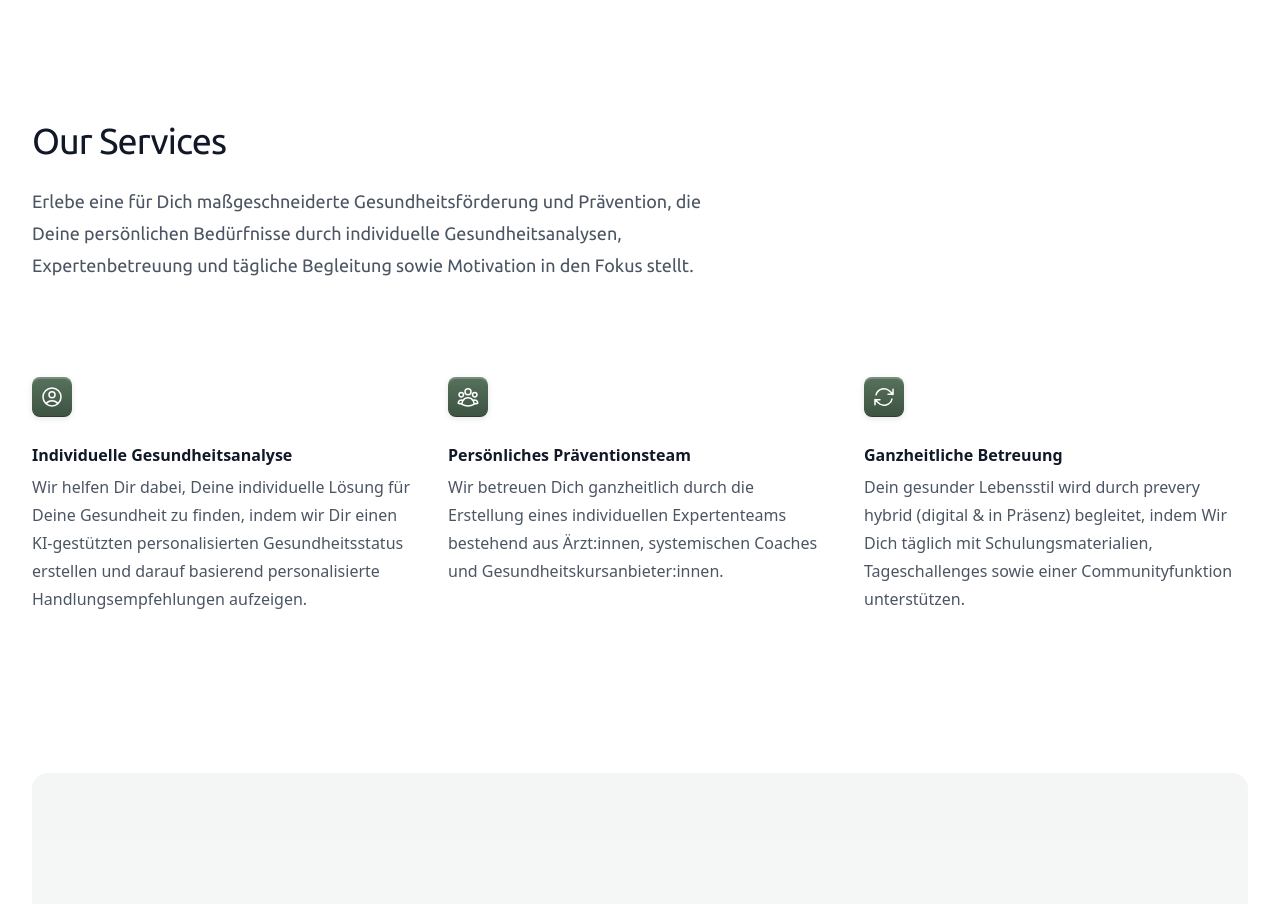
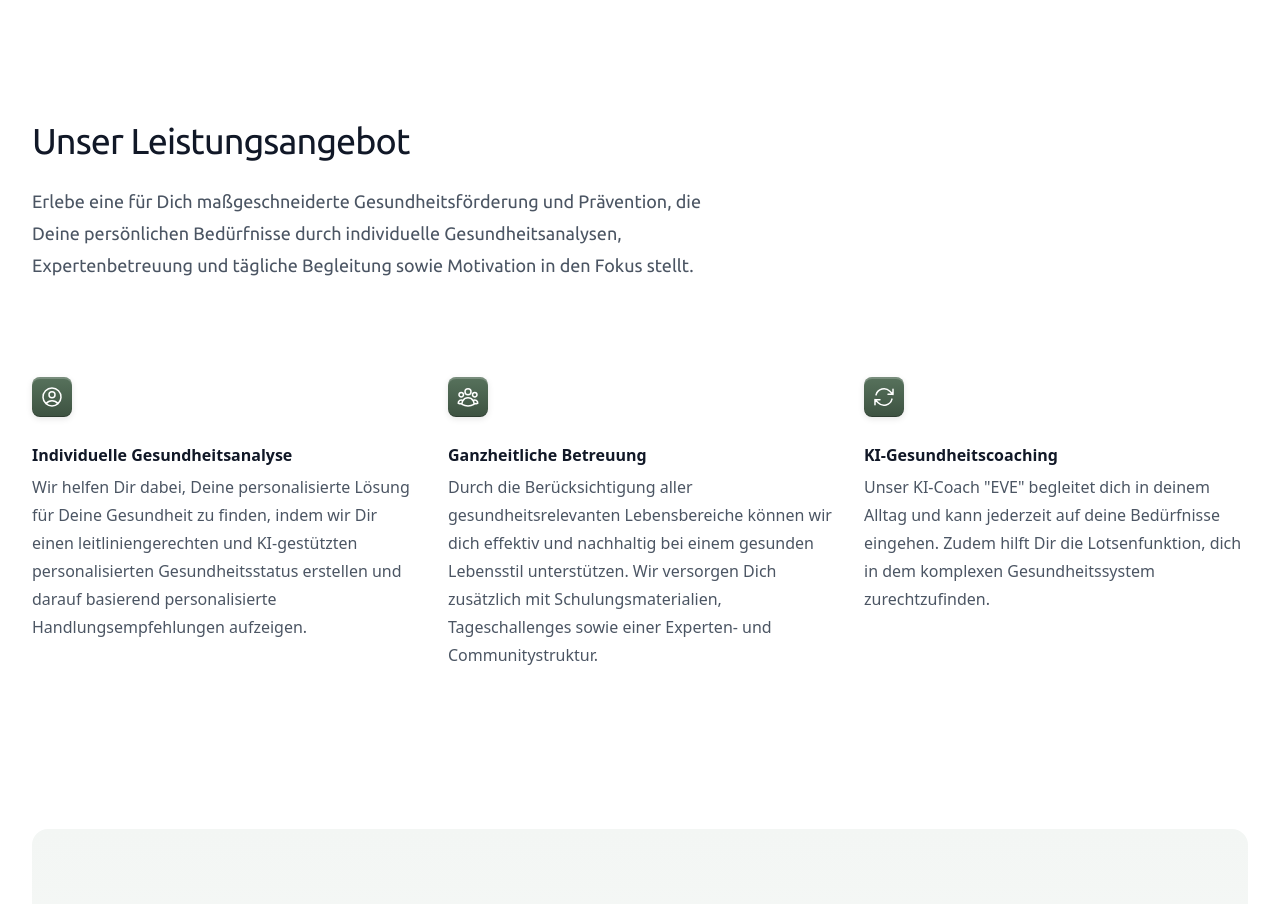
Before and after one commit to prevery-de/prevery-de.github.io, a React (Vite) app: page / in a window 1280 px wide. Shown: the part 2160-3064 px from the top of the page. Built offline with nearby package versions, Linux system fonts and the light colour scheme.

Commit message:
Update services.tsx

```diff
--- a/src/components/services.tsx
+++ b/src/components/services.tsx
@@ -8,17 +8,17 @@ const features = [
     {
         name: 'Individuelle Gesundheitsanalyse',
         description:
-            'Wir helfen Dir dabei, Deine individuelle Lösung für  Deine Gesundheit zu finden, indem wir Dir einen KI-gestützten personalisierten Gesundheitsstatus erstellen und darauf basierend personalisierte Handlungsempfehlungen aufzeigen. ',
+            'Wir helfen Dir dabei, Deine personalisierte Lösung für Deine Gesundheit zu finden, indem wir Dir einen leitliniengerechten und KI-gestützten personalisierten Gesundheitsstatus erstellen und darauf basierend personalisierte Handlungsempfehlungen aufzeigen. ',
         icon: UserCircleIcon,
     },
     {
-        name: 'Persönliches Präventionsteam',
-        description: 'Wir betreuen Dich ganzheitlich durch die Erstellung eines individuellen Expertenteams bestehend aus Ärzt:innen, systemischen Coaches und Gesundheitskursanbieter:innen.',
+        name: 'Ganzheitliche Betreuung',
+        description: 'Durch die Berücksichtigung aller gesundheitsrelevanten Lebensbereiche können wir dich effektiv und nachhaltig bei einem gesunden Lebensstil unterstützen. Wir versorgen Dich zusätzlich mit Schulungsmaterialien, Tageschallenges sowie einer Experten- und Communitystruktur.',
         icon: UserGroupIcon,
     },
     {
-        name: 'Ganzheitliche Betreuung',
-        description: 'Dein gesunder Lebensstil wird durch prevery hybrid (digital & in Präsenz) begleitet, indem Wir Dich täglich mit Schulungsmaterialien, Tageschallenges sowie einer Communityfunktion unterstützen.',
+        name: 'KI-Gesundheitscoaching',
+        description: 'Unser KI-Coach "EVE" begleitet dich in deinem Alltag und kann jederzeit auf deine Bedürfnisse eingehen. Zudem hilft Dir die Lotsenfunktion, dich in dem komplexen Gesundheitssystem zurechtzufinden.',
         icon: ArrowPathIcon,
     },
 ]
@@ -29,7 +29,7 @@ export default function Services() {
             <div className="mx-auto max-w-7xl px-6 lg:px-8">
                 <div className="mx-auto max-w-2xl lg:mx-0">
                     <h2 className="font-ubuntu text-3xl font-normal tracking-tight text-gray-900 sm:text-4xl">
-                        Our Services
+                        Unser Leistungsangebot
                     </h2>
                     <p className="font-ubuntu font-normal mt-6 text-lg leading-8 text-gray-600">
                         Erlebe eine für Dich maßgeschneiderte Gesundheitsförderung und Prävention, die Deine persönlichen Bedürfnisse durch individuelle Gesundheitsanalysen, Expertenbetreuung und tägliche Begleitung sowie Motivation in den Fokus stellt.
```
